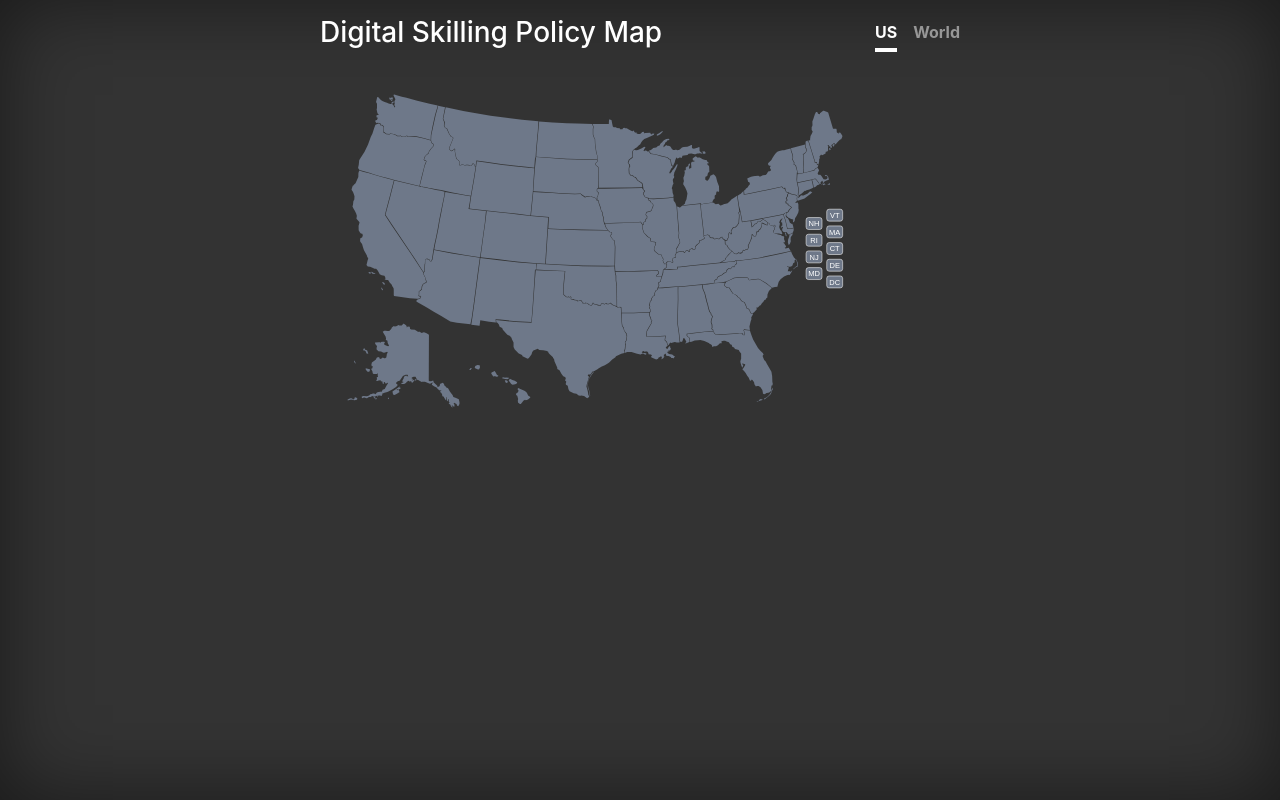
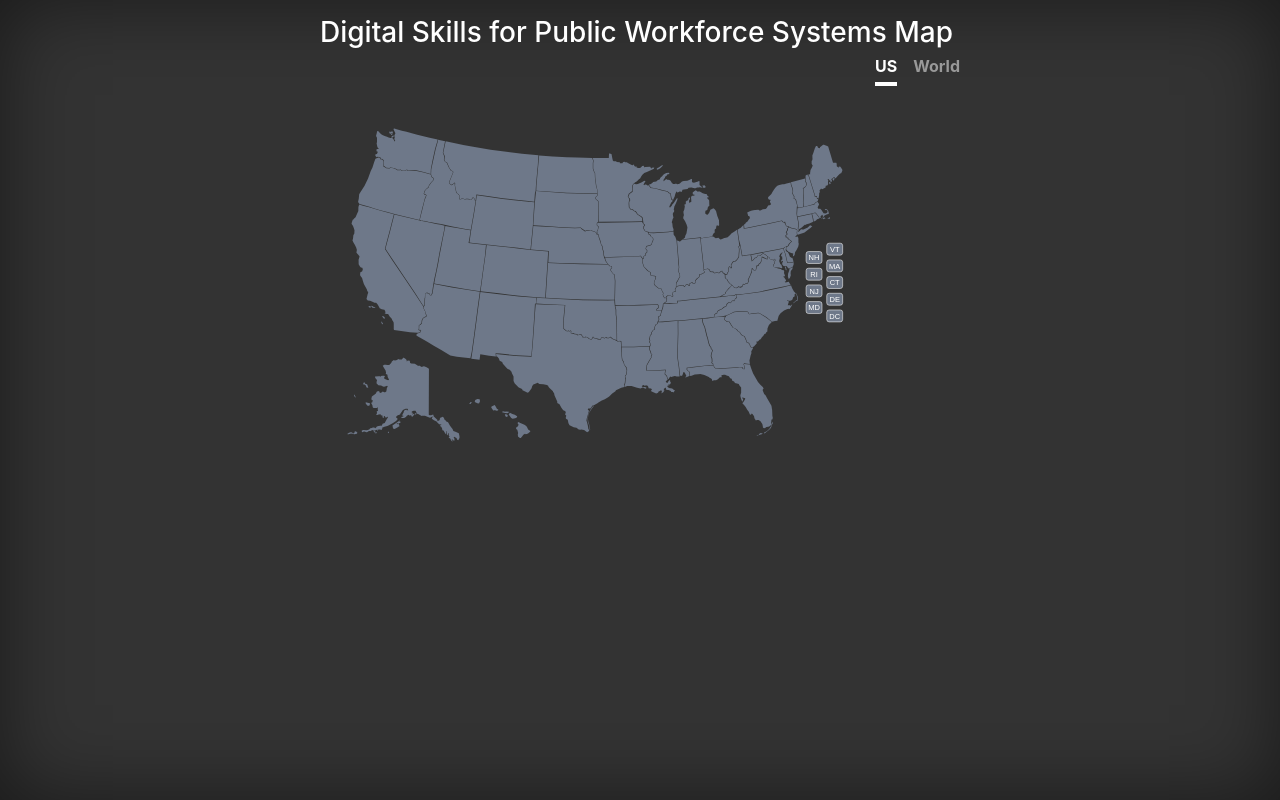
Before and after one commit to kkxix/workforce_map_demo, a website with bundled scripts: page index.html in a window 1280 px wide. Built offline with nearby package versions, Linux system fonts and the light colour scheme.

Commit message:
changed title

```diff
--- a/index.html
+++ b/index.html
@@ -32,7 +32,7 @@
         <div class="cover-container d-flex h-100 p-3 mx-auto flex-column">
             <header class="masthead mb-auto">
                 <div class="inner">
-                    <h3 class="masthead-brand justify-content-center">Digital Skilling Policy Map</h3>
+                    <h3 class="masthead-brand justify-content-center">Digital Skills for Public Workforce Systems Map</h3>
                     <nav class="nav nav-masthead justify-content-center">
                         <a class="nav-link active" href="#" id="US">US</a>
                         <a class="nav-link" href="#" id="world">World</a>
```
Also changed, not shown: README.md.
